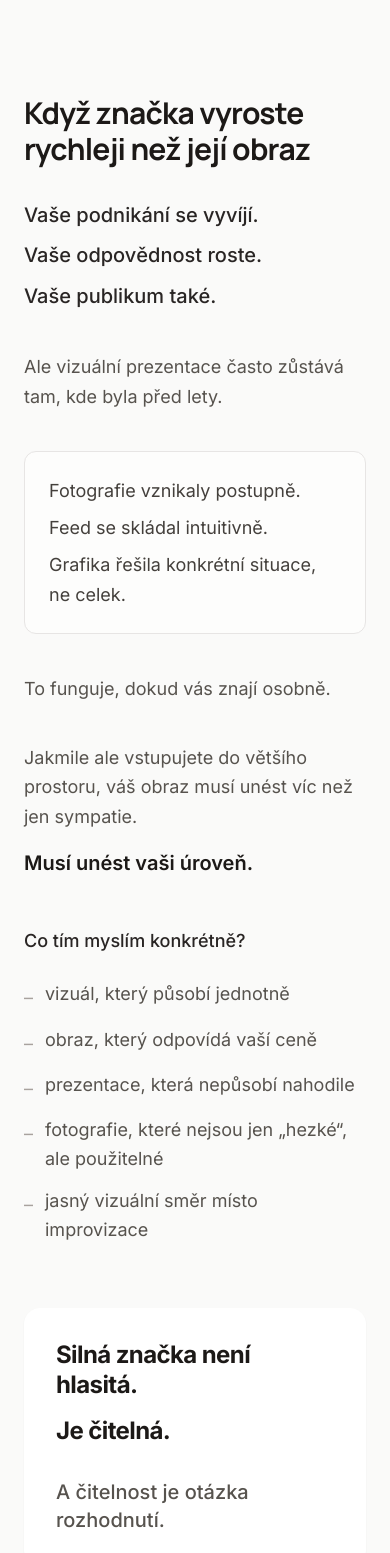
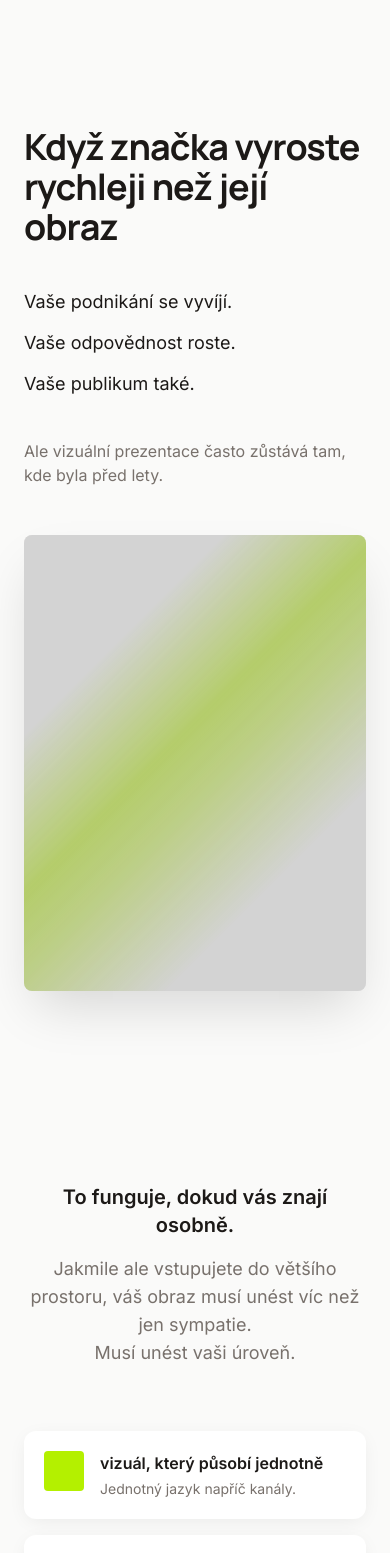
Before and after one commit to katarinabrics-eng/ai-content-studio, a Next.js app in the folder apps/content-studio/: page / in a window 390 px wide. Shown: the part 784-2337 px from the top of the page. Built offline with nearby package versions, Linux system fonts and the light colour scheme.

Commit message:
refactor: restructure HomePage manifest section to improve layout, enhance visual elements, and clarify messaging for better user engagement

```diff
--- a/apps/content-studio/src/app/page.tsx
+++ b/apps/content-studio/src/app/page.tsx
@@ -49,85 +49,120 @@ export default function HomePage() {
         </div>
       </section>
 
-      <section id="manifest" className="w-full border-t border-stone-200 bg-stone-50 px-6 py-24 sm:px-8 lg:px-12">
-        <div className="mx-auto max-w-3xl">
-          <h2 className="text-3xl font-bold tracking-tight text-stone-900 sm:text-4xl md:text-5xl md:leading-tight">
+      {/* SECTION: Manifest – 3 sub-sections (problem, transition, statement) */}
+      <section id="manifest" className="w-full border-t border-stone-200 bg-[#FAFAF9]">
+        <div className="mx-auto max-w-[1280px] px-6 sm:px-8 lg:px-12">
+          {/* SECTION 1 – Problem statement (2-column) */}
+          <div className="flex flex-col gap-12 py-32 lg:flex-row lg:items-center lg:gap-16">
+            <div className="min-w-0 flex-1">
+              <h2 className="text-4xl font-bold tracking-tight text-stone-900 md:text-5xl md:leading-[1.1]">
                 Když značka vyroste rychleji než její obraz
               </h2>
-
-          <p className="mt-8 text-xl font-medium leading-relaxed text-stone-800">
+              <p className="mt-10 text-lg leading-relaxed text-stone-900">
                 Vaše podnikání se vyvíjí.
               </p>
-          <p className="mt-2 text-xl font-medium leading-relaxed text-stone-800">
+              <p className="mt-3 text-lg leading-relaxed text-stone-900">
                 Vaše odpovědnost roste.
               </p>
-          <p className="mt-2 text-xl font-medium leading-relaxed text-stone-800">
+              <p className="mt-3 text-lg leading-relaxed text-stone-900">
                 Vaše publikum také.
               </p>
-
-          <p className="mt-10 text-lg leading-relaxed text-stone-600">
+              <p className="mt-10 text-base text-stone-500">
                 Ale vizuální prezentace často zůstává tam, kde byla před lety.
               </p>
+            </div>
+            <div className="relative flex-1 lg:max-w-[420px]">
+              <div className="relative aspect-[3/4] w-full overflow-hidden rounded-lg bg-stone-200 shadow-[0_25px_50px_-12px_rgba(0,0,0,0.15)]">
+                {/* Placeholder: grayscale portrait – replace with real img */}
+                <div className="absolute inset-0 bg-stone-300 grayscale" aria-hidden />
+                {/* Lime brush stroke overlay */}
+                <div
+                  className="absolute inset-0 opacity-90 mix-blend-multiply"
+                  style={{
+                    background: "linear-gradient(135deg, transparent 25%, rgba(180, 240, 0, 0.55) 45%, rgba(180, 240, 0, 0.4) 55%, transparent 75%)",
+                  }}
+                />
+              </div>
+            </div>
+          </div>
 
-          <div className="mt-10 rounded-xl border border-stone-200 bg-white/60 p-6 sm:p-8">
-            <p className="text-lg leading-relaxed text-stone-700">
-              Fotografie vznikaly postupně.
+          {/* SECTION 2 – Transition block */}
+          <div className="py-16 lg:py-24">
+            <p className="text-center text-xl font-semibold text-stone-900 md:text-2xl">
+              To funguje, dokud vás znají osobně.
             </p>
-            <p className="mt-2 text-lg leading-relaxed text-stone-700">
-              Feed se skládal intuitivně.
+            <p className="mx-auto mt-4 max-w-2xl text-center text-lg text-stone-500">
+              Jakmile ale vstupujete do většího prostoru, váš obraz musí unést víc než jen sympatie.
+              <br />
+              Musí unést vaši úroveň.
             </p>
-            <p className="mt-2 text-lg leading-relaxed text-stone-700">
-              Grafika řešila konkrétní situace, ne celek.
+
+            <div className="mt-16 grid gap-10 lg:grid-cols-2 lg:gap-16">
+              {/* Left: 5 cards */}
+              <div className="space-y-4">
+                {[
+                  { title: "vizuál, který působí jednotně", sub: "Jednotný jazyk napříč kanály." },
+                  { title: "obraz, který odpovídá vaší ceně", sub: "Prezentace na úrovni vašeho byznysu." },
+                  { title: "prezentace, která nepůsobí nahodile", sub: "Záměr místo náhody." },
+                  { title: "fotografie, které nejsou jen „hezké“", sub: "Použitelné v reálné komunikaci." },
+                  { title: "jasný vizuální směr místo improvizace", sub: "Strategie, ne jednorázové řešení." },
+                ].map((item) => (
+                  <div
+                    key={item.title}
+                    className="flex gap-4 rounded-xl bg-white p-5 shadow-[0_4px_20px_-4px_rgba(0,0,0,0.08)] transition-shadow hover:shadow-[0_12px_32px_-8px_rgba(0,0,0,0.12)]"
+                  >
+                    <div className="h-10 w-10 shrink-0 rounded bg-[#B4F000]" aria-hidden />
+                    <div>
+                      <p className="font-semibold text-stone-900">{item.title}</p>
+                      <p className="mt-1 text-sm text-stone-500">{item.sub}</p>
+                    </div>
+                  </div>
+                ))}
+              </div>
+
+              {/* Right: 2 image placeholders */}
+              <div className="flex flex-col gap-6">
+                <div className="relative ml-0 aspect-square max-w-sm overflow-hidden rounded-xl bg-stone-200 shadow-[0_20px_40px_-12px_rgba(0,0,0,0.12)] lg:ml-8">
+                  <div className="absolute inset-0 bg-stone-300 grayscale" aria-hidden />
+                  <div className="absolute inset-0 opacity-30 mix-blend-overlay" style={{ background: "linear-gradient(180deg, transparent 40%, rgba(180, 240, 0, 0.2) 100%)" }} aria-hidden />
+                </div>
+                <div className="relative ml-12 aspect-square max-w-sm overflow-hidden rounded-xl bg-stone-200 shadow-[0_20px_40px_-12px_rgba(0,0,0,0.12)] lg:ml-20">
+                  <div className="absolute inset-0 bg-stone-300 grayscale" aria-hidden />
+                  <div className="absolute inset-0 opacity-30 mix-blend-overlay" style={{ background: "linear-gradient(0deg, transparent 40%, rgba(180, 240, 0, 0.15) 100%)" }} aria-hidden />
+                </div>
+              </div>
+            </div>
+          </div>
+
+          {/* SECTION 3 – Statement block */}
+          <div className="relative overflow-hidden rounded-2xl bg-gradient-to-r from-stone-900 via-stone-800 to-stone-800 py-20 px-8 md:py-28 md:px-12 lg:flex lg:items-center lg:justify-between lg:gap-16 lg:px-16">
+            {/* Lime glow right */}
+            <div className="pointer-events-none absolute -right-40 -top-40 h-80 w-80 rounded-full bg-[#B4F000] opacity-20 blur-[100px]" aria-hidden />
+            {/* Faint "25" in background */}
+            <span className="pointer-events-none absolute right-8 top-1/2 -translate-y-1/2 text-[min(20vw,280px)] font-bold leading-none text-white opacity-[0.05]" aria-hidden>
+              25
+            </span>
+
+            <div className="relative max-w-2xl">
+              <p className="text-4xl font-bold leading-tight tracking-tight text-white md:text-5xl">
+                Silná značka není hlasitá.
+              </p>
+              <p className="mt-4 text-4xl font-bold leading-tight tracking-tight text-white md:text-5xl lg:text-6xl">
+                Je čitelná.
+              </p>
+              <p className="mt-8 text-xl text-stone-400">
+                A čitelnost je otázka rozhodnutí.
               </p>
             </div>
 
-          <p className="mt-10 text-lg leading-relaxed text-stone-600">
-            To funguje, dokud vás znají osobně.
-          </p>
-
-          <p className="mt-10 text-lg leading-relaxed text-stone-600">
-            Jakmile ale vstupujete do většího prostoru, váš obraz musí unést víc než jen sympatie.
-          </p>
-          <p className="mt-4 text-xl font-semibold leading-relaxed text-stone-900">
-            Musí unést vaši úroveň.
-          </p>
-
-          <p className="mt-12 text-lg font-medium text-stone-800">
-            Co tím myslím konkrétně?
-          </p>
-          <ul className="mt-6 space-y-3 text-lg leading-relaxed text-stone-600">
-            <li className="flex gap-3">
-              <span className="mt-1 shrink-0 text-stone-400">–</span>
-              <span>vizuál, který působí jednotně</span>
-            </li>
-            <li className="flex gap-3">
-              <span className="mt-1 shrink-0 text-stone-400">–</span>
-              <span>obraz, který odpovídá vaší ceně</span>
-            </li>
-            <li className="flex gap-3">
-              <span className="mt-1 shrink-0 text-stone-400">–</span>
-              <span>prezentace, která nepůsobí nahodile</span>
-            </li>
-            <li className="flex gap-3">
-              <span className="mt-1 shrink-0 text-stone-400">–</span>
-              <span>fotografie, které nejsou jen „hezké“, ale použitelné</span>
-            </li>
-            <li className="flex gap-3">
-              <span className="mt-1 shrink-0 text-stone-400">–</span>
-              <span>jasný vizuální směr místo improvizace</span>
-            </li>
-          </ul>
-
-          <div className="mt-16 rounded-2xl bg-white p-8 shadow-sm sm:p-10">
-            <p className="text-2xl font-bold leading-tight tracking-tight text-stone-900 sm:text-3xl">
-              Silná značka není hlasitá.
-            </p>
-            <p className="mt-4 text-2xl font-bold leading-tight tracking-tight text-stone-900 sm:text-3xl">
-              Je čitelná.
-            </p>
-            <p className="mt-8 text-xl font-medium text-stone-600">
-              A čitelnost je otázka rozhodnutí.
-            </p>
+            <div className="relative mt-12 flex justify-center lg:mt-0 lg:shrink-0">
+              <div className="relative h-[280px] w-[280px] md:h-[320px] md:w-[320px]">
+                <div className="absolute -inset-4 rounded-full bg-[#B4F000]/40 blur-2xl" aria-hidden />
+                <div className="relative flex h-full w-full items-center justify-center overflow-hidden rounded-full border-4 border-stone-700 shadow-2xl">
+                  <div className="absolute inset-0 bg-stone-400 grayscale" aria-hidden />
+                </div>
+              </div>
+            </div>
           </div>
         </div>
       </section>
```
Lines whose indentation alone changed are shown as unchanged.
